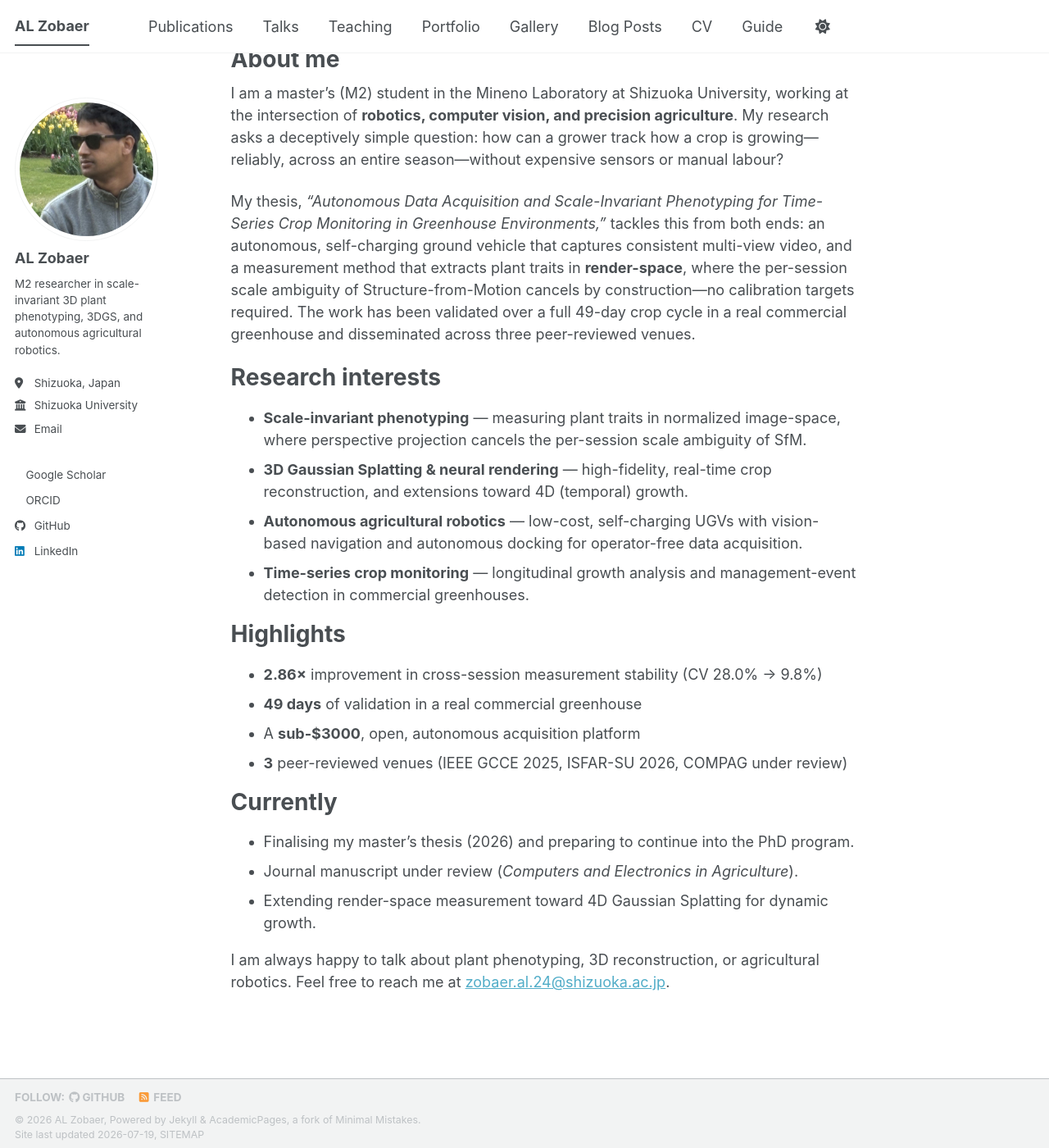
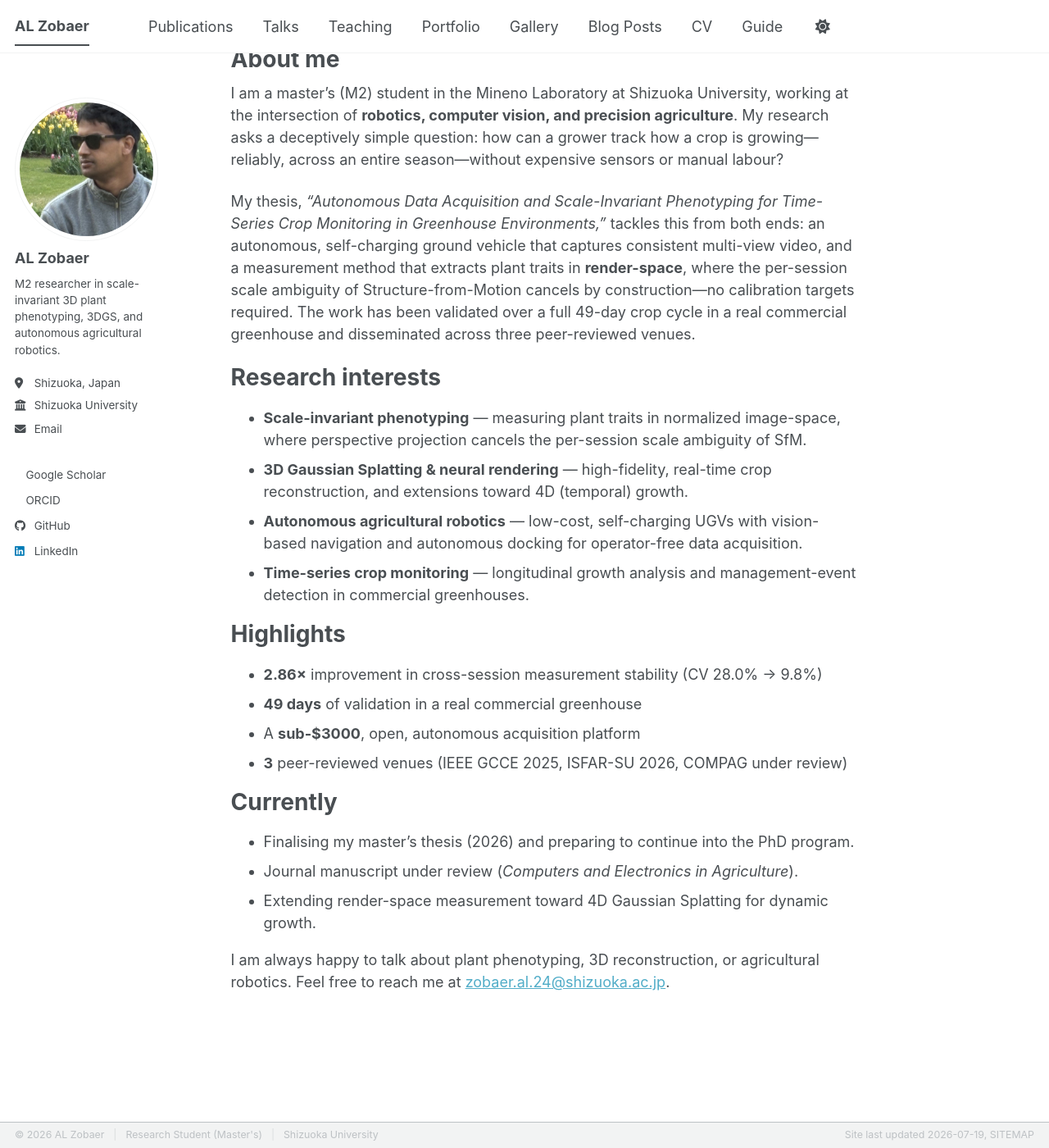
Before and after one commit to alzobaer/alzobaer.github.io, a Jekyll site: the page built from _pages/about.md, in a window 1280 px wide and 1400 px high, scrolled down 43 px. Shown: the whole window at 82% size. Built offline with Jekyll 4.4.1, drawn with Linux system fonts in a browser that asks for light colours; a style sheet for code colours, icons or effects is not loaded.

Commit message:
Footer: single-line identity and last-updated row
Replace the footer contents with one row: copyright, role and
affiliation on the left, last-updated and sitemap on the right.
Drops the Follow/GitHub/Feed list.

Co-Authored-By: Claude Opus 4.8 <noreply@anthropic.com>

```diff
--- a/_includes/footer.html
+++ b/_includes/footer.html
@@ -1,25 +1,12 @@
 {% include base_path %}
 
-{% if site.author.github or site.author.bitbucket or site.atom_feed.hide != true %}
-<div class="page__footer-follow">
-  <ul class="social-icons">
-    {% if site.data.ui-text[site.locale].follow_label %}
-      <li><strong>{{ site.data.ui-text[site.locale].follow_label }}</strong></li>
-    {% endif %}
-    {% if site.author.github %}
-      <li><a href="https://github.com/{{ site.author.github }}"><i class="fab fa-github" aria-hidden="true"></i> GitHub</a></li>
-    {% endif %}
-    {% if site.author.bitbucket %}
-      <li><a href="https://bitbucket.org/{{ site.author.bitbucket }}"><i class="fab fa-bitbucket" aria-hidden="true"></i> Bitbucket</a></li>
-    {% endif %}
-    {% if site.atom_feed.hide != true %}
-    <li><a href="{% if site.atom_feed.path %}{{ site.atom_feed.path }}{% else %}{{ base_path }}/feed.xml{% endif %}"><i class="fa fa-fw fa-rss-square" aria-hidden="true"></i> {{ site.data.ui-text[site.locale].feed_label | default: "Feed" }}</a></li>
-    {% endif %}
-  </ul>
+<div class="page__footer-copyright">
+  <span class="page__footer-left">
+    &copy; {{ site.time | date: '%Y' }} {{ site.name | default: site.title }}
+    <span class="page__footer-sep">|</span> Research Student (Master's)
+    <span class="page__footer-sep">|</span> Shizuoka University
+  </span>
+  <span class="page__footer-right">
+    Site last updated {{ "now" | date: '%Y-%m-%d' }}, <a href="/sitemap/" style="text-transform: uppercase;">{{ site.data.ui-text[site.locale].site_map | default: "Sitemap" }}</a>
+  </span>
 </div>
-{% endif %}
-
-<div class="page__footer-copyright">
-  &copy; {{ site.time | date: '%Y' }} {{ site.name | default: site.title }}, {{ site.data.ui-text[site.locale].powered_by | default: "Powered by" }} <a href="https://jekyllrb.com" rel="nofollow">Jekyll</a> &amp; <a href="https://github.com/academicpages/academicpages.github.io">AcademicPages</a>, a fork of <a href="https://mademistakes.com/work/minimal-mistakes-jekyll-theme/" rel="nofollow">Minimal Mistakes</a>.<br />
-  Site last updated {{ "now" | date: '%Y-%m-%d' }}, <a href="/sitemap/" style="text-transform: uppercase;">{{ site.data.ui-text[site.locale].site_map | default: "Sitemap" }}</a>
-</div>
--- a/_sass/layout/_footer.scss
+++ b/_sass/layout/_footer.scss
@@ -68,6 +68,18 @@
 .page__footer-copyright {
   font-family: $global-font-family;
   font-size: $type-size-7;
+
+  /* single row: identity on the left, last-updated on the right */
+  display: flex;
+  flex-wrap: wrap;
+  justify-content: space-between;
+  align-items: baseline;
+  gap: 0.25em 1em;
+}
+
+.page__footer-sep {
+  padding: 0 0.6em;
+  opacity: 0.45;
 }
 
 .page__footer-follow {
```
